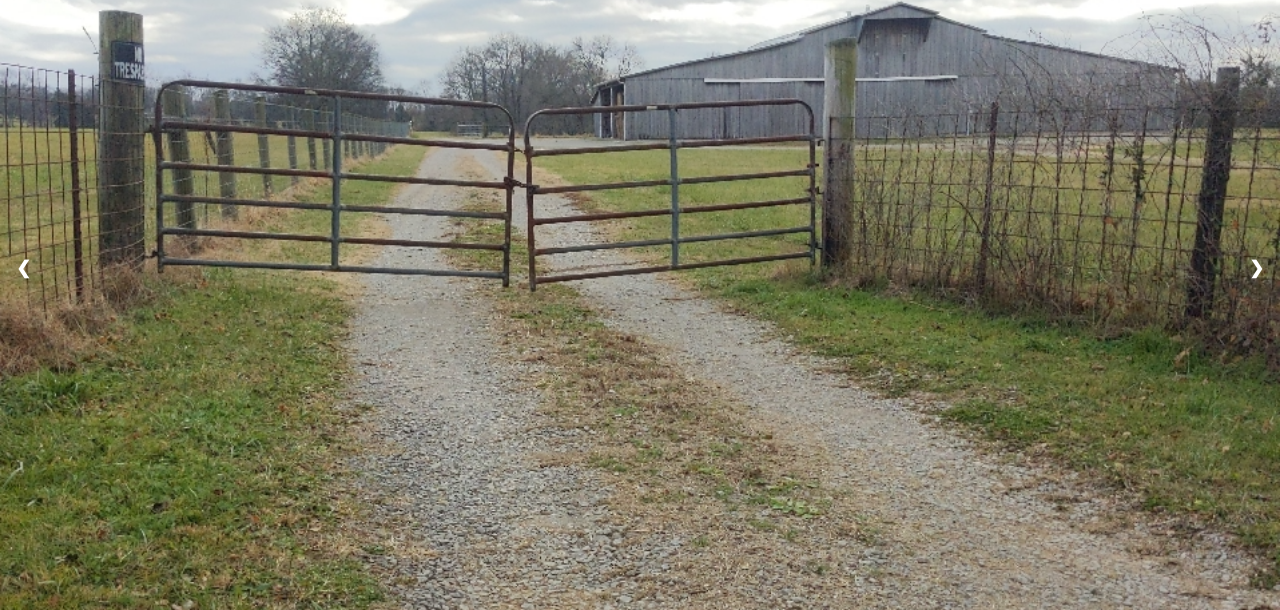
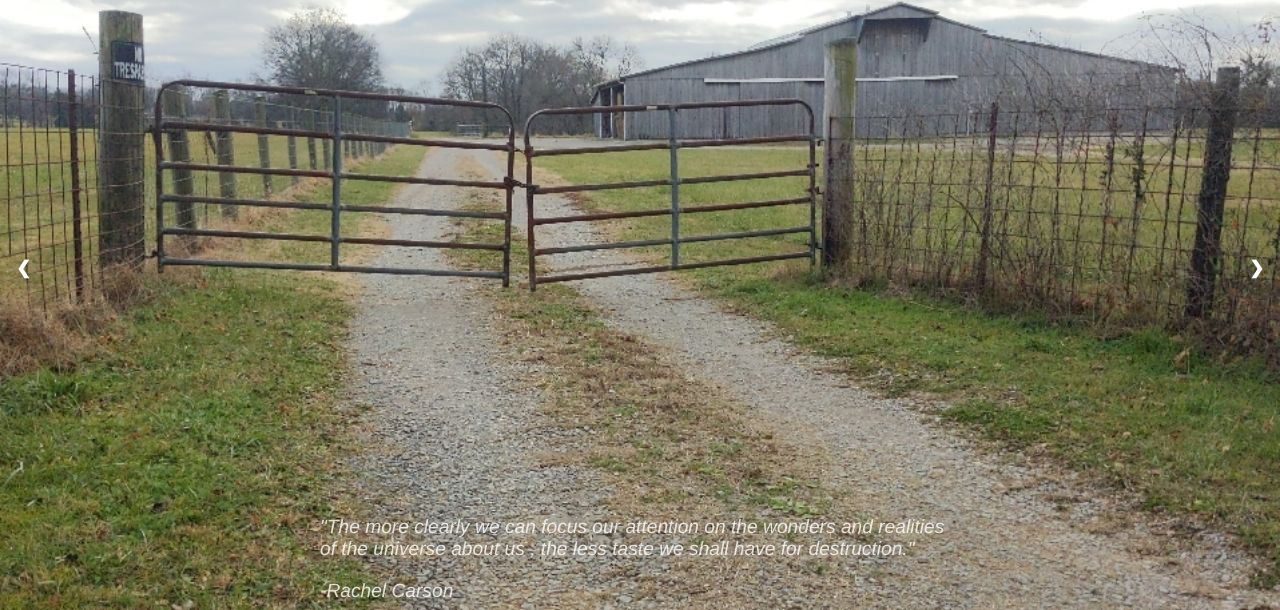
Before and after one commit to ncnapier/yorkBell, a plain HTML site: page index.html in a window 1280 px wide. Shown: the part 190-800 px from the top of the page. Drawn offline with Linux system fonts and the light colour scheme.

Commit message:
Add files via upload

```diff
--- a/css/style.css
+++ b/css/style.css
@@ -238,6 +238,16 @@ main {
   from {opacity: .4}
   to {opacity: 1}
 }
+#quote {
+  color: white;
+  position: relative;
+  bottom: 300px;
+  font-size: 1.5vw;
+  width: 50%;
+  font-style: italic;
+  opacity: 80%;
+
+}
 
 .container {
   width: 100%;
@@ -291,6 +301,9 @@ main {
 }
 h2 {
   color: rgb(215, 153, 6)
+}
+h3 {
+  margin: 7px 0 0 0;
 }
 #mission {
   flex-direction: row-reverse;
--- a/index.html
+++ b/index.html
@@ -73,7 +73,11 @@
 				</section>
 			</section>-->
 
+			<section id="quote">
+				<p>"The more clearly we can focus our attention on the wonders and realities of the universe about us , the less taste we shall have for destruction."</p>
+				<span>-Rachel Carson</span>
 
+			</section>
 			<section class="container">
 				<section class="imgBack" id="imgBackAbout">
 				<!--<img src="./photos/PXL_20211209_174100409.jpg">-->
```
